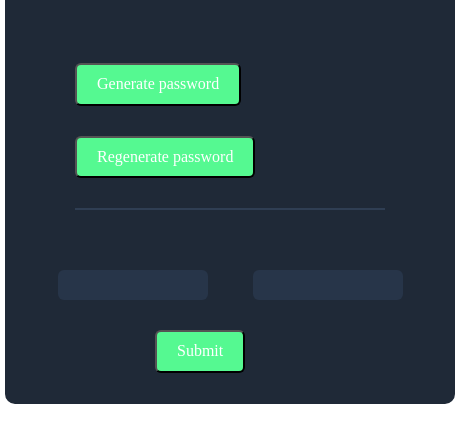
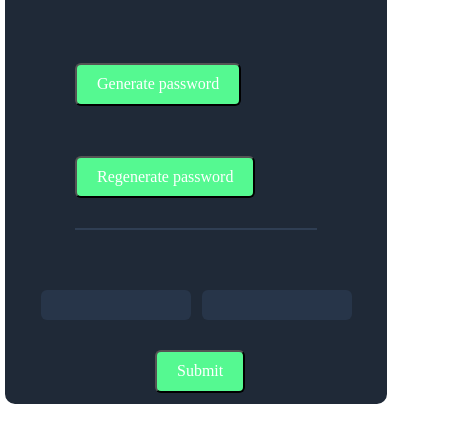
Before and after one commit to dem199/My-password-generator, a plain HTML site: page index.html in a window 390 px wide. Shown: the part 281-724 px from the top of the page, 460 px wide, since content can reach past the window. Drawn offline with nearby package versions, Linux system fonts and the light colour scheme.

Commit message:
index.css
adjusted the mediaquery for mobile

```diff
--- a/index.css
+++ b/index.css
@@ -24,28 +24,13 @@ h1 {
     font-weight: bold;
 }
 
-#generatePassword {
+#generatePassword, #regeneratePassword {
     background: #55F991;
     color: #FFFFFF;
     border-radius: 6px;
     margin-left: 70px;
     margin-top: 50px;
-    padding-left: 20px;
-    padding-right: 20px;
-    padding-top: 10px;
-    padding-bottom: 10px;
-}
-
-#regeneratePassword {
-    background: #55F991;
-    color: #FFFFFF;
-    border-radius: 6px;
-    margin-left: 70px;
-    margin-top: 30px;
-    padding-left: 20px;
-    padding-right: 20px;
-    padding-top: 10px;
-    padding-bottom: 10px;
+    padding: 10px 20px 10px 20px;
 }
 
 
@@ -108,3 +93,17 @@ hr {
     padding: 0 30px;
 
 }
+
+@media(max-width:460px){
+    body{
+        margin-right: 0.5em;
+    }
+    .box{
+
+        width: 100%;
+
+    }
+
+
+
+}
--- a/index.html
+++ b/index.html
@@ -1,6 +1,10 @@
 <!DOCTYPE html>
 <html lang="en">
-  <head><link rel="stylesheet" href="https://cdnjs.cloudflare.com/ajax/libs/normalize/8.0.1/normalize.css">
+  <head>
+    <link
+      rel="stylesheet"
+      href="https://cdnjs.cloudflare.com/ajax/libs/normalize/8.0.1/normalize.css"
+    />
     <meta charset="UTF-8" />
     <meta http-equiv="X-UA-Compatible" content="IE=edge" />
     <meta name="viewport" content="width=device-width, initial-scale=1.0" />
@@ -14,15 +18,21 @@
         <span>random password</span>
       </h1>
       <p>Never use an insecure password again.</p>
-      <button id="generatePassword" onclick="generatePassword()">Generate password</button>
-      <button id="regeneratePassword" onclick="regeneratePassword()">Regenerate password</button>
+      <button id="generatePassword" onclick="generatePassword()">
+        Generate password
+      </button>
+      <button id="regeneratePassword" onclick="regeneratePassword()">
+        Regenerate password
+      </button>
       <hr />
       <div class="box-two">
-          <div id="password-one">
-              <p></p></div>
+        <div id="password-one">
+          <p></p>
+        </div>
 
         <div id="password-two">
-              <p></p></div>
+          <p></p>
+        </div>
       </div>
       <button class="button" onclick="submit">Submit</button>
     </div>
```
